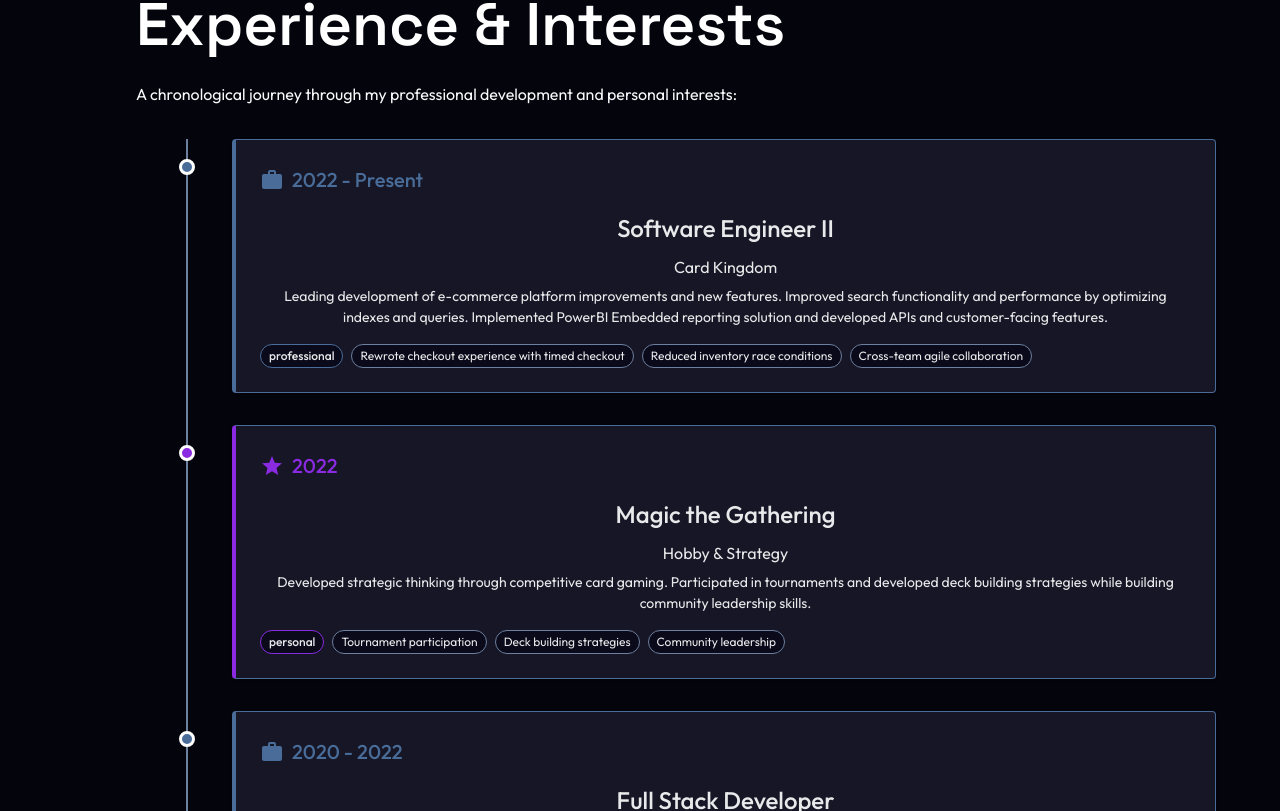
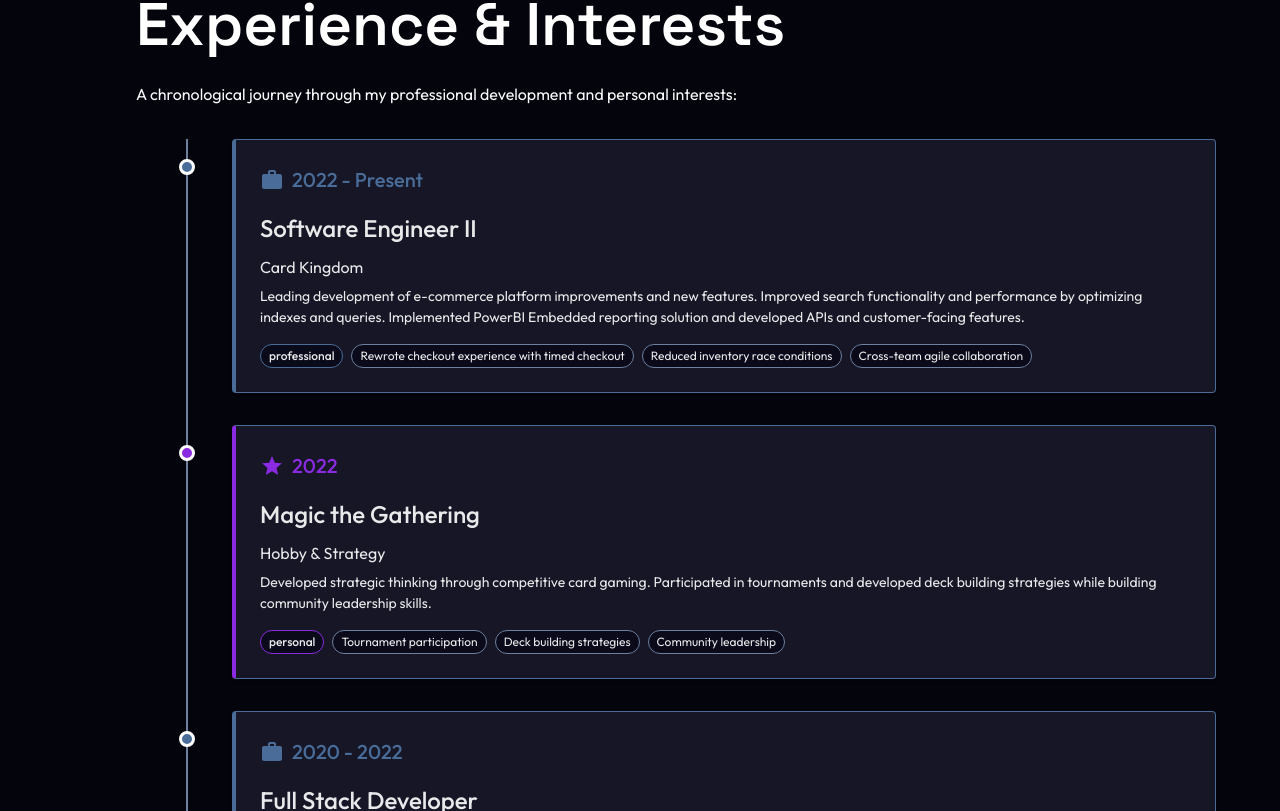
Before and after one commit to maryskolos/maryskolos.github.io, a Next.js app: page / in a window 1280 px wide. Shown: the part 2509-3320 px from the top of the page. Built offline with nearby package versions, Linux system fonts and the light colour scheme.

Commit message:
(PRW): timecard alignment

```diff
--- a/src/components/Timeline.tsx
+++ b/src/components/Timeline.tsx
@@ -144,6 +144,7 @@
             <Paper
               sx={{
                 ...commonStyles.paper,
+                textAlign: 'left',
                 borderLeft: `4px solid ${getTypeColor(item.type)}`,
                 position: 'relative',
                 ...commonStyles.hover.paper
```
